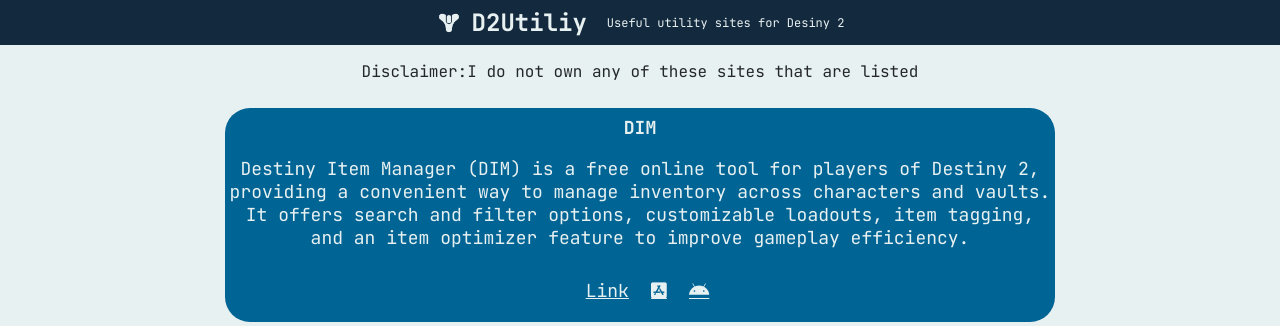
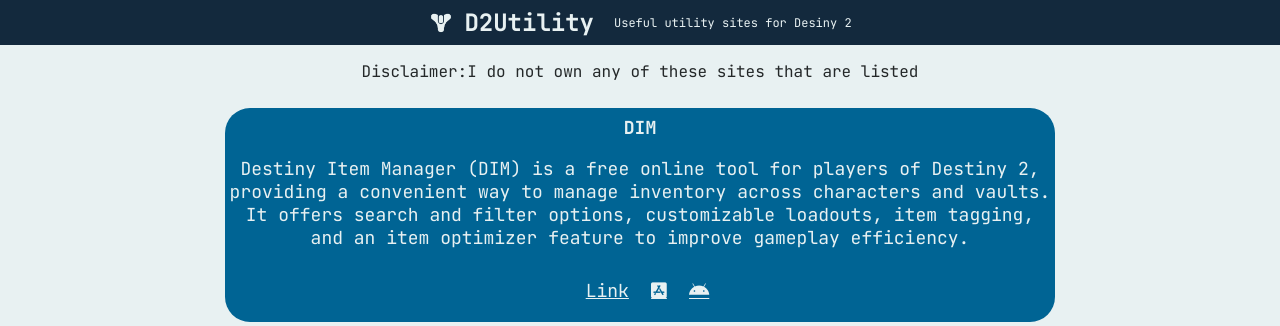
Before and after one commit to LiskIsBest/d2utility, a FastAPI app: page / in a window 1280 px wide. Shown: the top 326 px of the page. Run offline with FastAPI, Linux system fonts and the light colour scheme; some libraries are stand-ins or nearby versions.

Commit message:
Update index.html

```diff
--- a/webapp/templates/index.html
+++ b/webapp/templates/index.html
@@ -14,7 +14,7 @@
     <header>
       <div>
         <img src="{{url_for('static', path='/destinyicon.png')}}" alt="Destiny 2 icon">
-        <h1>D2Utiliy</h1>
+        <h1>D2Utility</h1>
         <p>Useful utility sites for Desiny 2</p>
       </div>
     </header>
```
